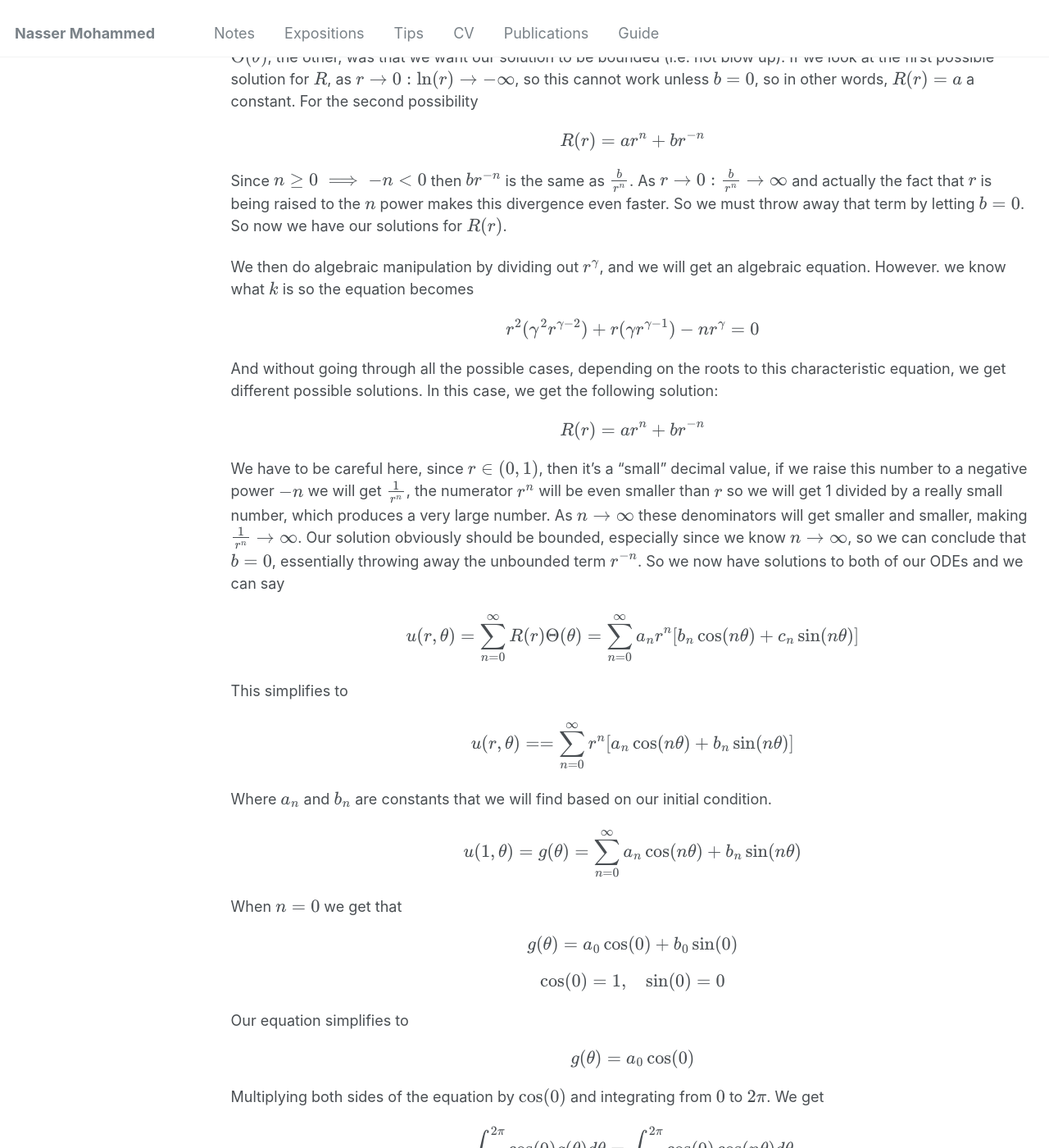
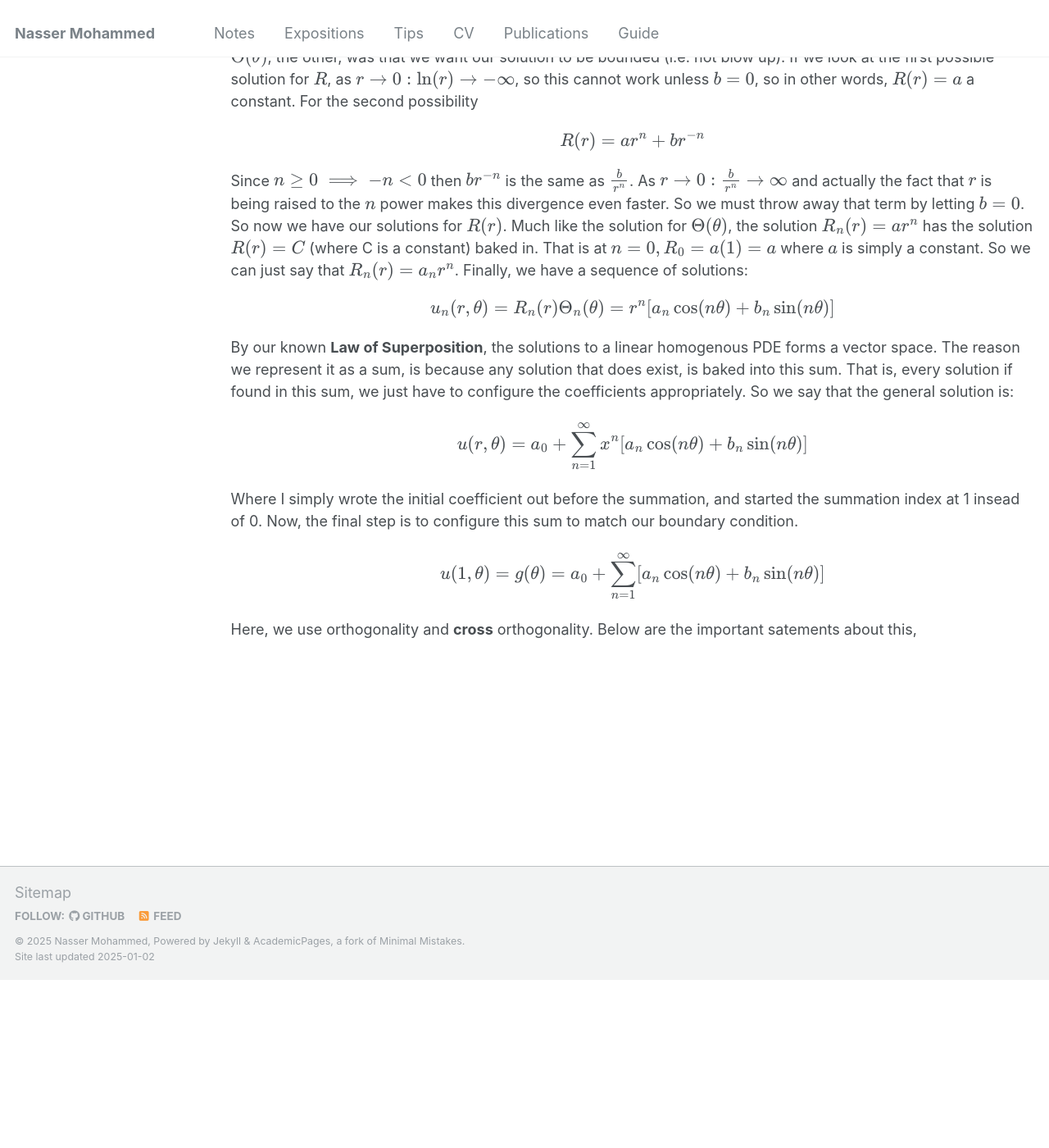
Before and after one commit to Nasser-Mohammed/Nasser-Mohammed.github.io, a Jekyll site: the page built from _pages/notes/pde/laplaceequation.md, in a window 1280 px wide and 1400 px high, scrolled down 9199 px. Shown: the whole window at 82% size. Built offline with Jekyll 4.4.1, drawn with Linux system fonts in a browser that asks for light colours; after the commit the page ends 10394 px from its top, so only the background shows below that; some of the changed text lies outside the part shown.

Commit message:
Update laplaceequation.md

```diff
--- a/_pages/notes/pde/laplaceequation.md
+++ b/_pages/notes/pde/laplaceequation.md
@@ -167,26 +167,10 @@ Now like the other 2nd order ODE, we have 3 possible solutions depending on the
 \\[k > 0\: R(r) = ar^{n} + br^{-n}\\]
 If you recall, there were two physical restrictions on our solutions. The first being the \\(2\pi\\)-periodic restriction on \\(\Theta(\theta)\\), the other, was that we want our solution to be bounded (i.e. not blow up). If we look at the first possible solution for \\(R\\), as \\(r \rightarrow 0 \: \ln(r) \rightarrow -\infty\\), so this cannot work unless \\(b = 0\\), so in other words, \\(R(r) = a\\) a constant. For the second possibility
 \\[R(r) = ar^{n} + br^{-n}\\]
-Since \\(n \ge 0 \implies -n < 0\\) then \\(br^{-n}\\) is the same as \\(\frac{b}{r^n}\\). As \\(r \rightarrow 0 \: \frac{b}{r^n} \rightarrow \infty\\) and actually the fact that \\(r\\) is being raised to the \\(n\\) power makes this divergence even faster. So we must throw away that term by letting \\(b = 0\\). So now we have our solutions for \\(R(r)\\).
-
-
-We then do algebraic manipulation by dividing out \\(r^{\gamma}\\), and we will get an algebraic equation. However. we know what \\(k\\) is so the equation becomes
-\\[r^2(\gamma^2 r^{\gamma - 2}) +r(\gamma r^{\gamma - 1}) - n r^{\gamma} = 0\\]
-And without going through all the possible cases, depending on the roots to this characteristic equation, we get different possible solutions. In this case, we get the following solution:
-\\[R(r) = ar^{n} + br^{-n}\\]
-We have to be careful here, since \\(r \in (0, 1)\\), then it's a "small" decimal value, if we raise this number to a negative power \\(-n\\) we will get \\(\frac{1}{r^n}\\), the numerator \\(r^n\\) will be even smaller than \\(r\\) so we will get 1 divided by a really small number, which produces a very large number. As \\(n \rightarrow \infty\\) these denominators will get smaller and smaller, making \\(\frac{1}{r^n} \rightarrow \infty\\). Our solution obviously should be bounded, especially since we know \\(n \rightarrow \infty\\), so we can conclude that \\(b = 0\\), essentially throwing away the unbounded term \\(r^{-n}\\). So we now have solutions to both of our ODEs and we can say
-\\[u(r, \theta) = \sum_{n = 0}^{\infty}R(r)\Theta(\theta) = \sum_{n = 0}^{\infty}a_nr^n\[b_n\cos(n \theta) + c_n\sin(n \theta)\]\\]
-This simplifies to
-\\[u(r, \theta) = = \sum_{n = 0}^{\infty}r^n\[a_n\cos(n \theta) + b_n\sin(n \theta)\]\\]
-Where \\(a_n\\) and \\(b_n\\) are constants that we will find based on our initial condition.
-\\[u(1, \theta) = g(\theta)  = \sum_{n = 0}^{\infty}a_n\cos(n \theta) + b_n\sin(n \theta)\\]
-When \\(n = 0\\) we get that
-\\[g(\theta) = a_0\cos(0) + b_0\sin(0)\\]
-\\[\cos(0) = 1, \ \ \ \sin(0) = 0\\]
-Our equation simplifies to
-\\[g(\theta) = a_0\cos(0)\\]
-Multiplying both sides of the equation by \\(\cos(0)\\) and integrating from \\(0\\) to \\(2\pi\\). We get
-\\[\int_0^{2\pi}\cos(0)g(\theta)d\theta = \int_0^{2\pi}\cos(0)\cos(n \theta) d\theta\\]
-Using the fact that  \\(\cos(n \theta)\\) is orthogonal on \\(\[0,2\pi\]\\). This means the right hand side integral
-
-So instead of computing the solution for each possible \\(k\\), I will just state them and we will try to determine which ones are possible.
+Since \\(n \ge 0 \implies -n < 0\\) then \\(br^{-n}\\) is the same as \\(\frac{b}{r^n}\\). As \\(r \rightarrow 0 \: \frac{b}{r^n} \rightarrow \infty\\) and actually the fact that \\(r\\) is being raised to the \\(n\\) power makes this divergence even faster. So we must throw away that term by letting \\(b = 0\\). So now we have our solutions for \\(R(r)\\). Much like the solution for \\(\Theta(\theta)\\), the solution \\(R_n(r) = ar^{n}\\) has the solution \\(R(r) = C\\) (where C is a constant) baked in. That is at \\(n = 0, R_0 = a(1) = a\\) where \\(a\\) is simply a constant. So we can just say that \\(R_n(r) = a_nr^n\\). Finally, we have a sequence of solutions:
+\\[u_n(r,\theta) = R_n(r)\Theta_n(\theta) = r^n\[a_n\cos(n\theta)+b_n\sin(n\theta)\]\\]
+By our known **Law of Superposition**, the solutions to a linear homogenous PDE forms a vector space. The reason we represent it as a sum, is because any solution that does exist, is baked into this sum. That is, every solution if found in this sum, we just have to configure the coefficients appropriately. So we say that the general solution is:
+\\[u(r,\theta) = a_0 + \sum_{n = 1}^{\infty}x^n\[a_n\cos(n\theta) + b_n\sin(n\theta)\]\\]
+Where I simply wrote the initial coefficient out before the summation, and started the summation index at 1 insead of 0. Now, the final step is to configure this sum to match our boundary condition.
+\\[u(1, \theta) = g(\theta) = a_0 + \sum_{n = 1}^{\infty}\[a_n\cos(n\theta) + b_n\sin(n\theta)\]\\]
+Here, we use orthogonality and **cross** orthogonality. Below are the important satements about this,
```
